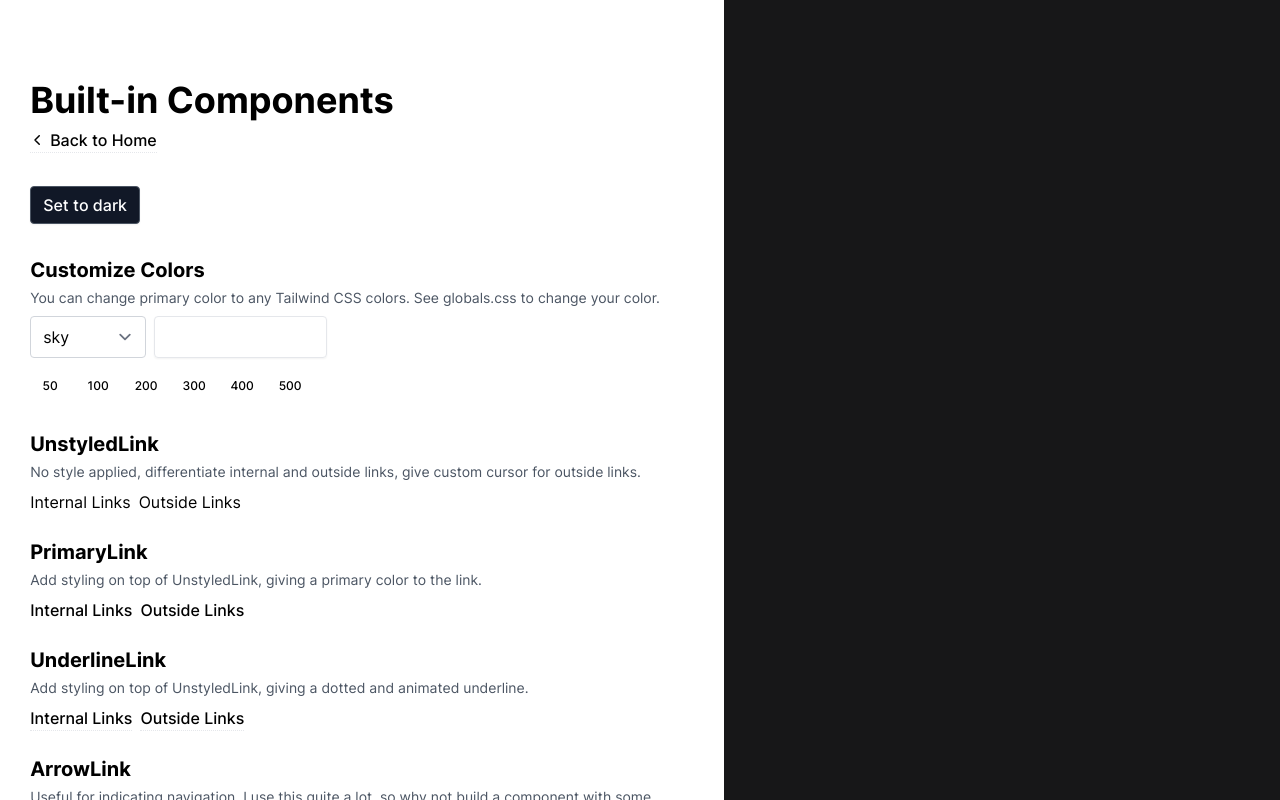
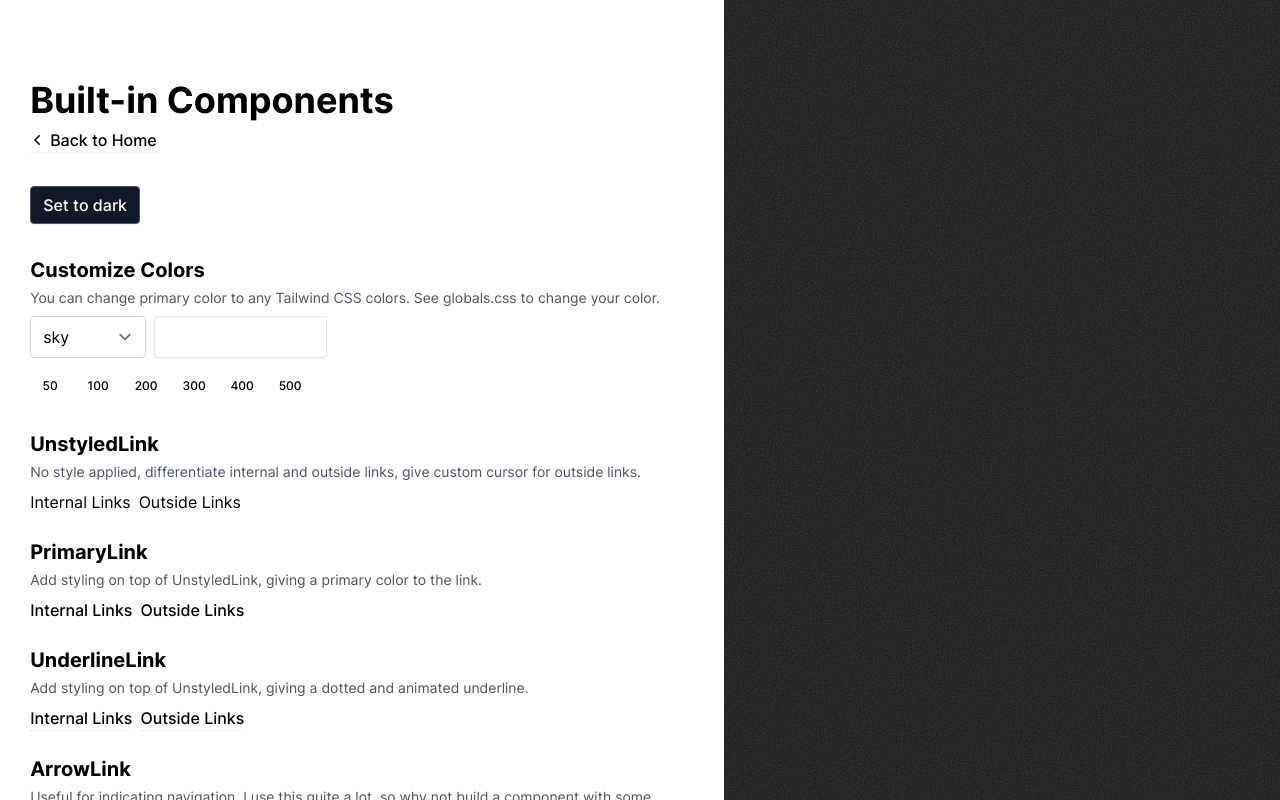
Before and after one commit to mrevanzak/Portofolio-3.0, a Next.js app: page /components in a window 1280 px wide. Shown: the top 800 px of the page. Built offline with nearby package versions, Linux system fonts and the light colour scheme.

Commit message:
feat: noise filter for the background

```diff
--- a/src/pages/_document.tsx
+++ b/src/pages/_document.tsx
@@ -15,6 +15,15 @@ export default function Document() {
       <body>
         <Main />
         <NextScript />
+        <svg>
+          <filter id='noiseFilter'>
+            <feTurbulence
+              type='fractalNoise'
+              baseFrequency='0.6'
+              stitchTiles='stitch'
+            />
+          </filter>
+        </svg>
       </body>
     </Html>
   );
--- a/src/styles/globals.css
+++ b/src/styles/globals.css
@@ -33,6 +33,20 @@
   body {
     @apply bg-primary text-secondary flex;
   }
+
+  body::before {
+    position: absolute;
+    left: 0;
+    top: 0;
+    width: 100%;
+    height: 100%;
+    content: '';
+    z-index: -1;
+    opacity: 20%;
+    background: #000;
+    filter: url('#noiseFilter');
+  }
+
   /* #region  /**=========== Typography =========== */
   .h0 {
     @apply font-primary text-3xl font-bold md:text-5xl;
```
